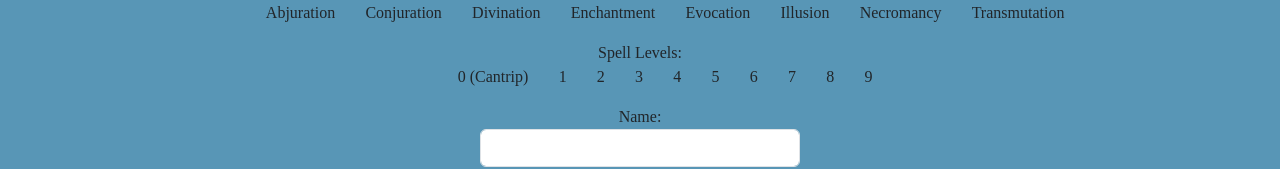
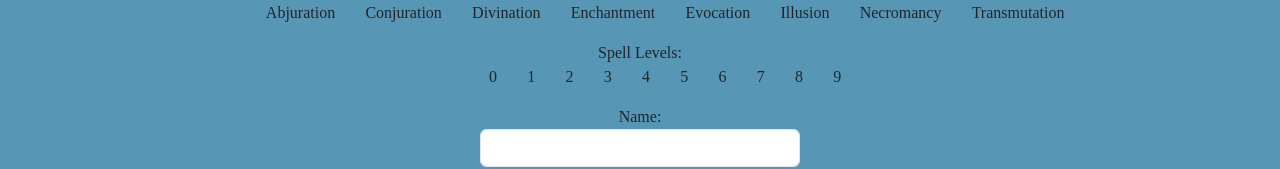
Before and after one commit to AnthonyRqqq/saving-throw-app, a React (Vite) app in the folder client/: page /spells in a window 1280 px wide. Shown: the part 149-318 px from the top of the page. Built offline with nearby package versions, Linux system fonts and the light colour scheme; no server answers.

Commit message:
Console.log removed

```diff
--- a/client/src/components/Spells/Spells.jsx
+++ b/client/src/components/Spells/Spells.jsx
@@ -18,7 +18,6 @@
 
   useEffect(() => {
     if (!allSpellsLoading && allSpellsData) {
-      console.log(allSpellsData.spells);
       const spells = allSpellsData.spells;
       const sortedSpells = [...spells].sort((a, b) => {
         if (a.name < b.name) {
@@ -31,7 +30,6 @@
       });
       setSpells(sortedSpells);
       setAllSpells(sortedSpells);
-      console.log(spells);
     }
   }, [allSpellsLoading, allSpellsData]);
 
@@ -57,12 +55,11 @@
         spell.name.toLowerCase().includes(selectedName.toLowerCase())
       );
     }
-    console.log(filteredSpells);
     setSpells(filteredSpells);
     setDisplayedSpell("");
   };
 
-  const spellLevels = ["0 (Cantrip)", 1, 2, 3, 4, 5, 6, 7, 8, 9];
+  const spellLevels = [0, 1, 2, 3, 4, 5, 6, 7, 8, 9];
   const spellSchools = [
     "Abjuration",
     "Conjuration",
```
